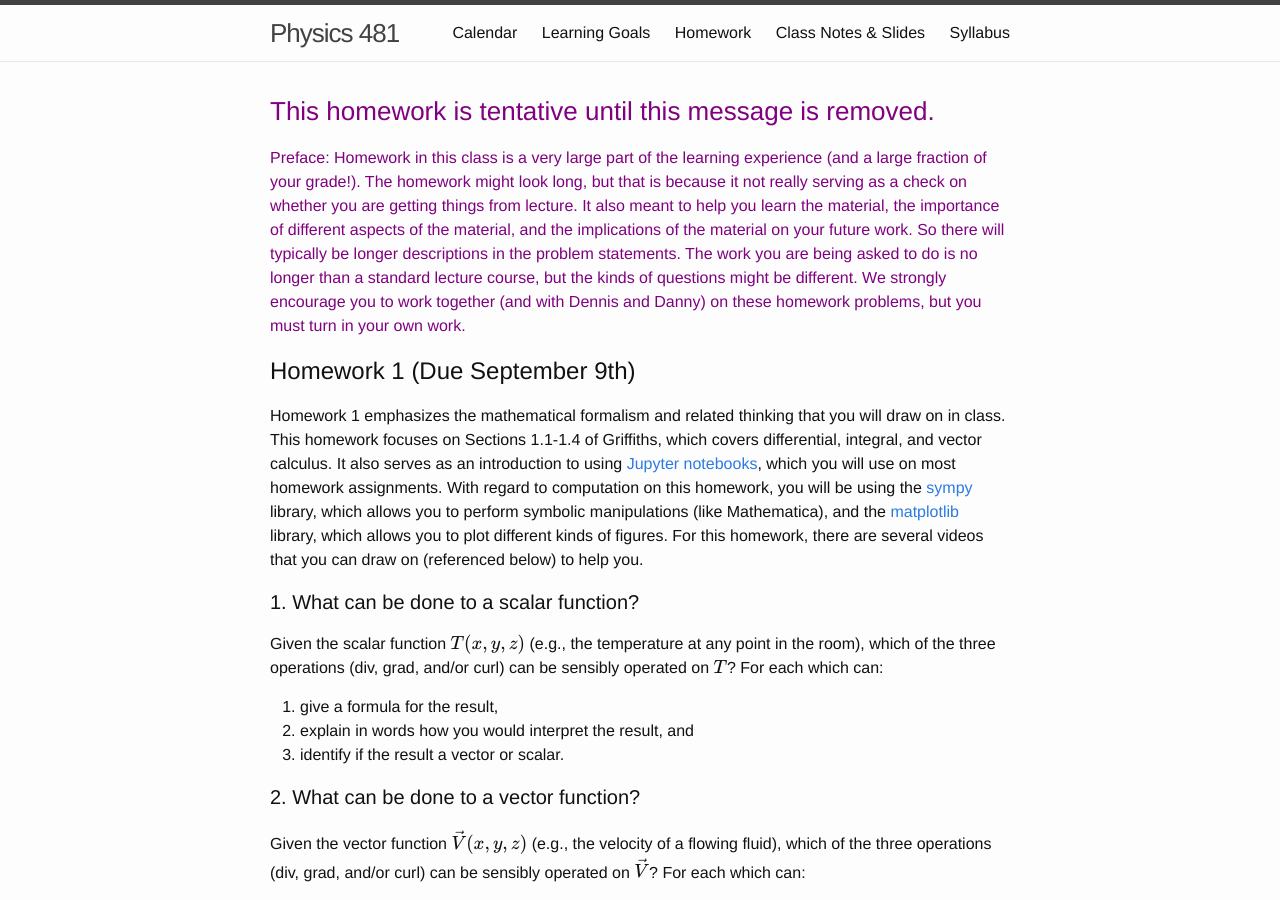
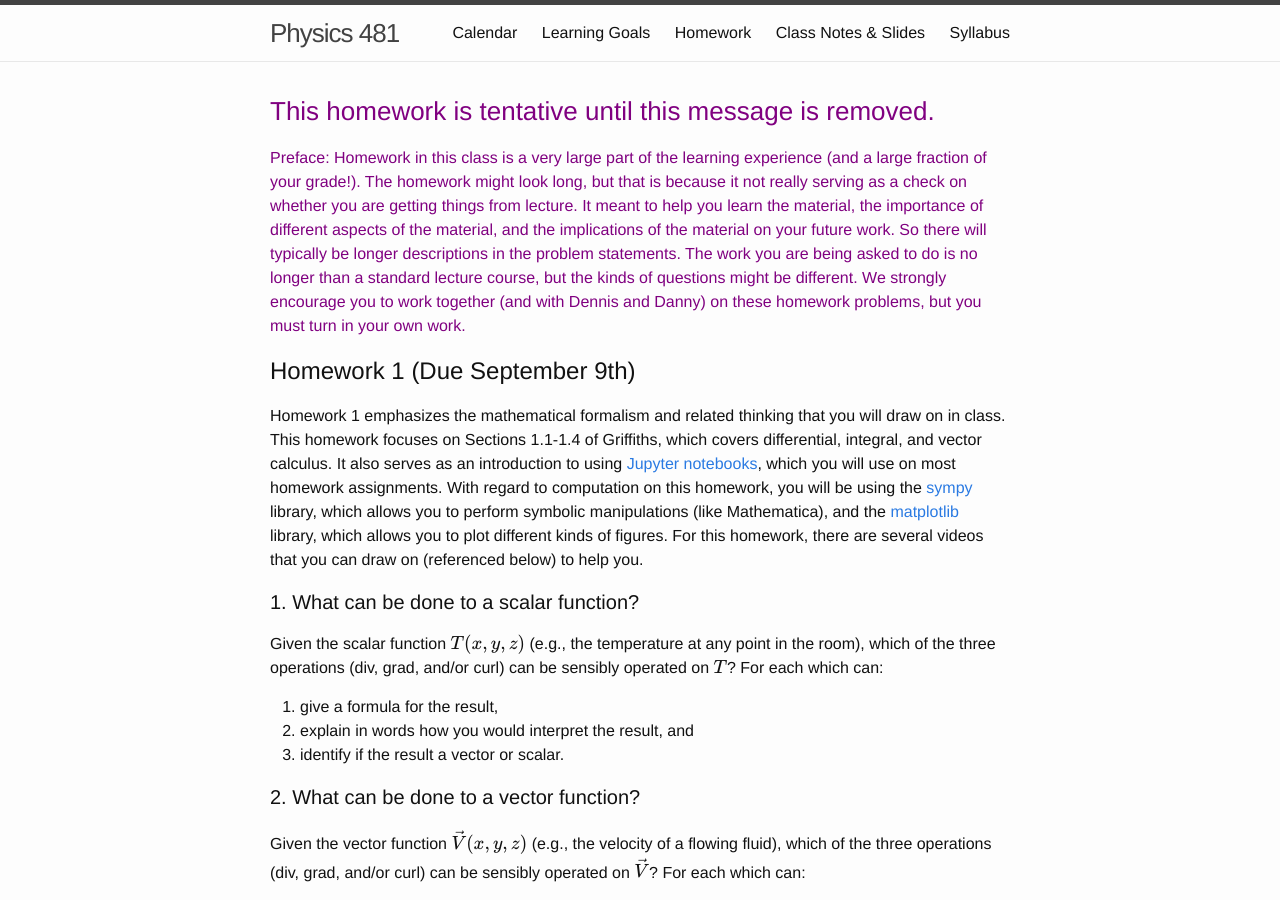
Before and after one commit to dannycab/phy481msu, a Jekyll site: the page built from assignments/homework1.md, in a window 1280 px wide and 900 px high. Built offline with Jekyll 4.4.1, drawn with Linux system fonts in a browser that asks for light colours; formulas are drawn with MathJax 3.

Commit message:
wording issue

```diff
--- a/assignments/homework1.md
+++ b/assignments/homework1.md
@@ -5,7 +5,7 @@
 
 <h3 style="color:purple">This homework is tentative until this message is removed.</h3>
 
-<p style="color:purple">Preface: Homework in this class is a very large part of the learning experience (and a large fraction of your grade!). The homework might look long, but that is because it not really serving as a check on whether you are getting things from lecture. It also meant to help you learn the material, the importance of different aspects of the material, and the implications of the material on your future work. So there will typically be longer descriptions in the problem statements. The work you are being asked to do is no longer than a standard lecture course, but the kinds of questions might be different. We strongly encourage you to work together (and with Dennis and Danny) on these homework problems, but you must turn in your own work.</p>
+<p style="color:purple">Preface: Homework in this class is a very large part of the learning experience (and a large fraction of your grade!). The homework might look long, but that is because it not really serving as a check on whether you are getting things from lecture. It meant to help you learn the material, the importance of different aspects of the material, and the implications of the material on your future work. So there will typically be longer descriptions in the problem statements. The work you are being asked to do is no longer than a standard lecture course, but the kinds of questions might be different. We strongly encourage you to work together (and with Dennis and Danny) on these homework problems, but you must turn in your own work.</p>
 
 # Homework 1 (Due September 9th)
 
```
